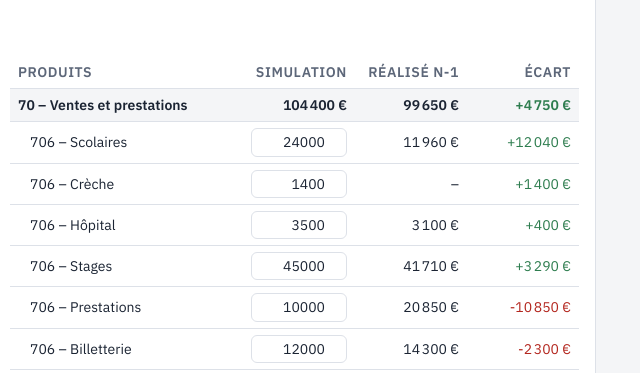
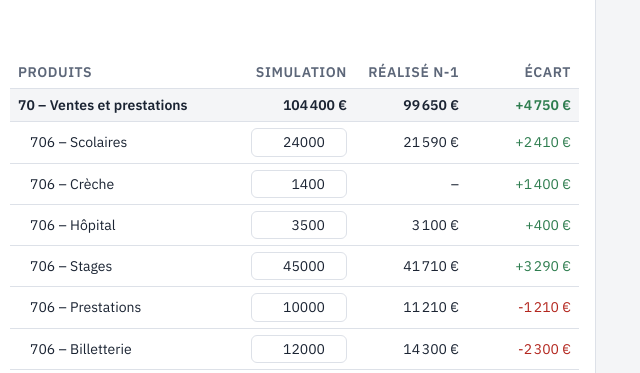
Before and after one commit to Gitolive40/Simulateur-GALAPRINI, a plain HTML site: page index.html in a window 1280 px wide. Shown: the part 1480-1853 px from the top of the page, 640-1280 px from the left. Drawn offline with nearby package versions, Linux system fonts and the light colour scheme.

Commit message:
Réalisé N-1 : interventions scolaires reclassées de Prestations vers Scolaires
Co-Authored-By: Claude Opus 5.5 <noreply@anthropic.com>
Claude-Session: https://claude.ai/code/session_01P43bD7GLFvmo6fWPAN9hNX

```diff
--- a/index.html
+++ b/index.html
@@ -502,8 +502,8 @@ table.dt td.calc { color: var(--muted); font-style: italic; }
     ],
     pr: [
       ["70 – Ventes et prestations", [
-        { k: "p706s", n1: 11955, l: "706 – Scolaires", b: 24000 }, { k: "p706c", l: "706 – Crèche", b: 1400 }, { k: "p706h", n1: 3100, l: "706 – Hôpital", b: 3500 },
-        { k: "p706st", n1: 41711.18, l: "706 – Stages", b: 45000 }, { k: "p706p", n1: 20849, l: "706 – Prestations", b: 10000 }, { k: "p706b", n1: 14297.17, l: "706 – Billetterie", b: 12000 },
+        { k: "p706s", n1: 21592.5, l: "706 – Scolaires", b: 24000 }, { k: "p706c", l: "706 – Crèche", b: 1400 }, { k: "p706h", n1: 3100, l: "706 – Hôpital", b: 3500 },
+        { k: "p706st", n1: 41711.18, l: "706 – Stages", b: 45000 }, { k: "p706p", n1: 11211.5, l: "706 – Prestations", b: 10000 }, { k: "p706b", n1: 14297.17, l: "706 – Billetterie", b: 12000 },
         { k: "p707", n1: 7422.34, l: "707 – Vente de marchandises", b: 8000 }, { k: "p708", n1: 318.29, l: "708 – Produits des activités annexes", b: 500 }]],
       ["74 – Subventions d'exploitation", [
         { k: "p754", n1: 210, l: "754 – Mécénat, dons", b: 0 },
```
